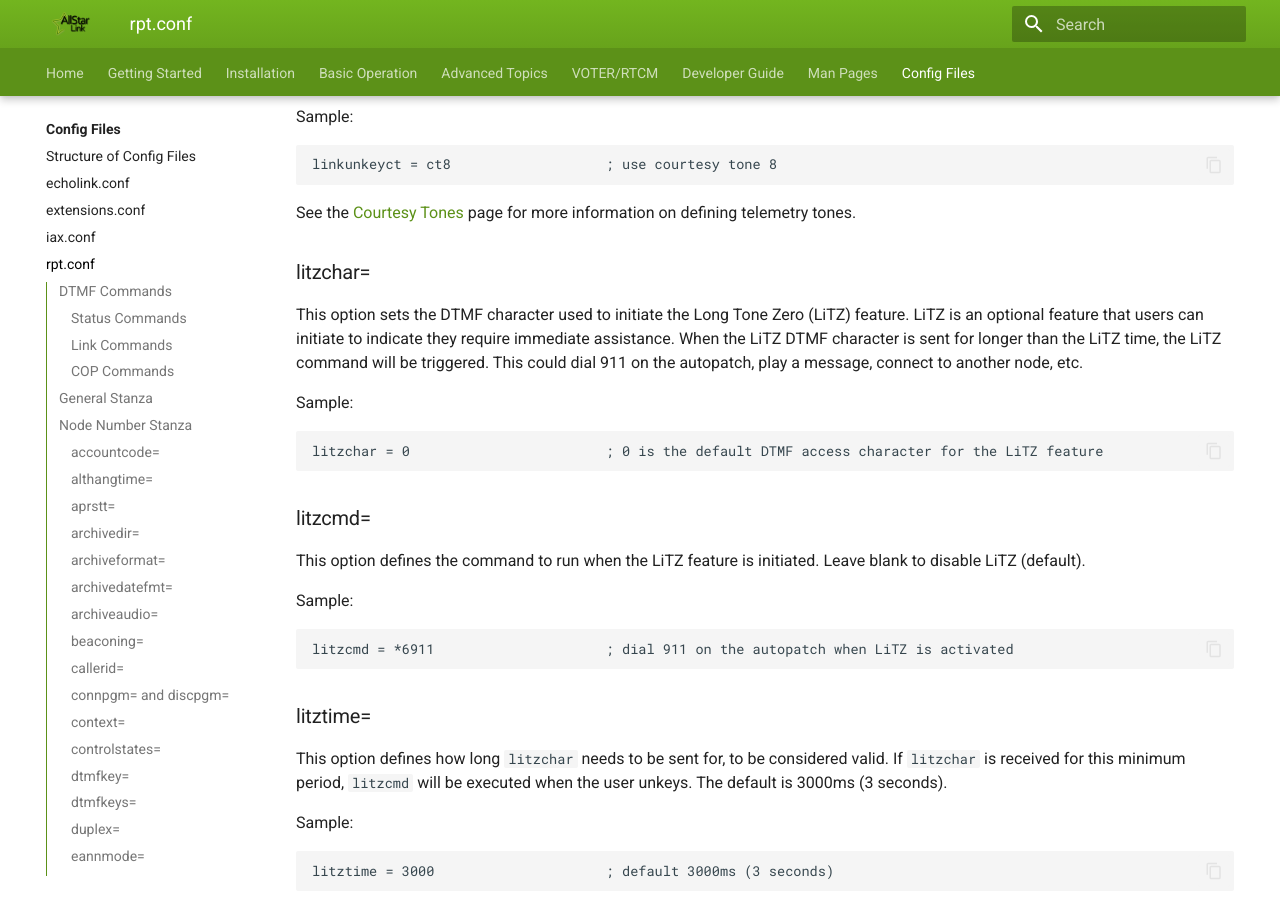
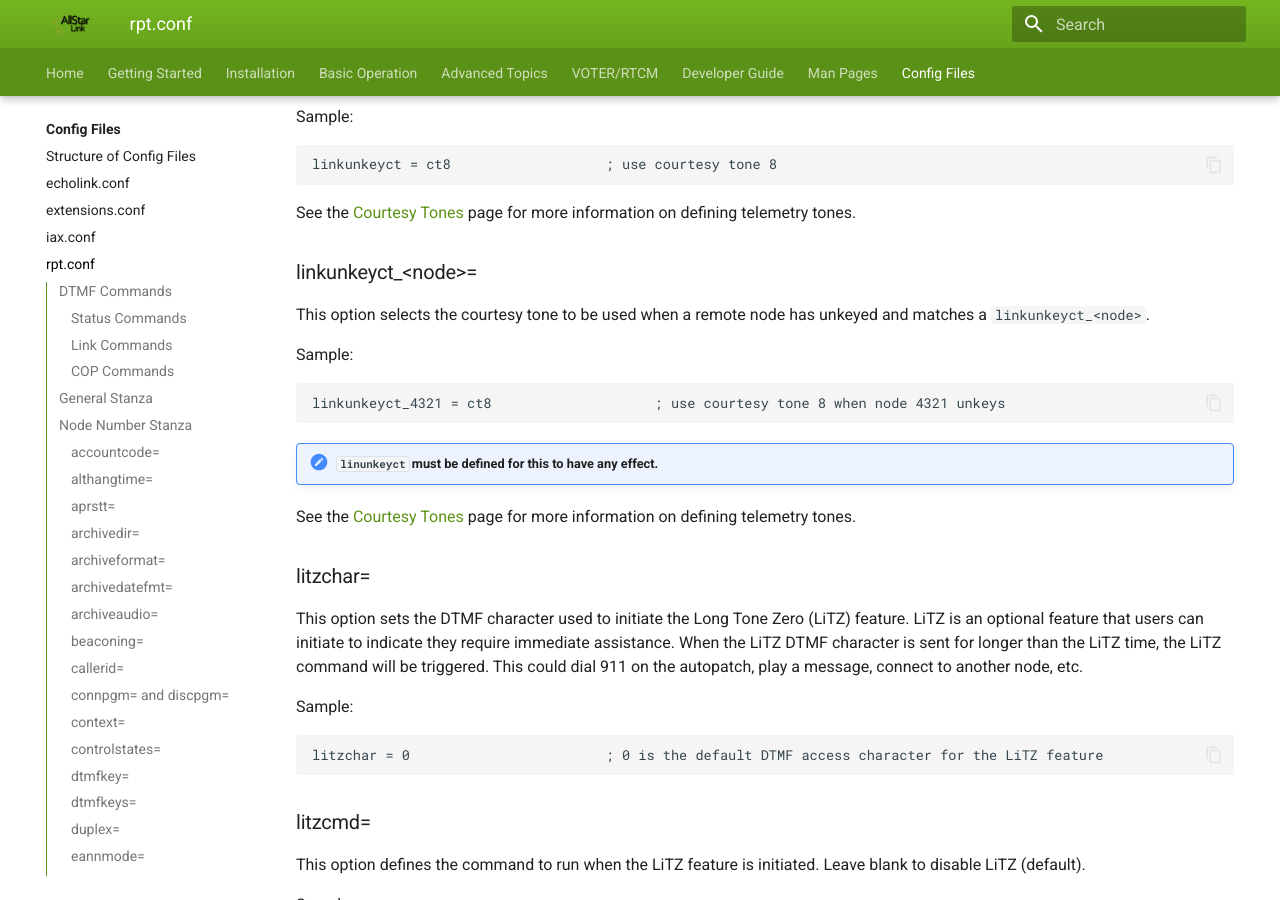
Before and after one commit to AllStarLink/ASL3-Manual, an MkDocs documentation site: the page built from docs/config/rpt_conf.md, in a window 1280 px wide and 900 px high, scrolled down 20883 px. Built offline with MkDocs 1.6.1 and Material for MkDocs 9.7.7, drawn with Linux system fonts in a browser that asks for light colours; some of the changed text lies outside the part shown.

Commit message:
Use linkunkeyct_<node>

````diff
--- a/docs/adv-topics/courtesytones.md
+++ b/docs/adv-topics/courtesytones.md
@@ -9,7 +9,7 @@
 Key|Value|Description
 ---|-----|-----------
 `linkunkeyct`|telemetry stanza key|Courtesy tone sent when a networked user un-keys. The default for this is no courtesy tone
-`node_<node>`|telemetry stanza key|Send this courtesy tone when the matching node un-keys.  If there is no match, `linkunkeyct` is used.  If `linkunkeyct` is not defined, then no courtesy tone will be sent when a networked user un-keys.
+`linkunkeyct_<node>`|telemetry stanza key|Send this courtesy tone when the matching node un-keys.  If there is no match, `linkunkeyct` is used.  If `linkunkeyct` is not defined, then no courtesy tone will be sent when a networked user un-keys.
 `nolocallinkct`|1 or 0|Send `unlinkedct` instead of `linkedct` if another local node is connected to this node (hosted on the same server)
 `remotect`|telemetry stanza key|This courtesy tone will be sent in addition to any other courtesy tone when a remote base is connected to the node. The default is to send telemetry stanza key `ct3`
 `unlinkedct`|telemetry stanza key|Send this courtesy tone when the user un-keys if the node is not connected to any other nodes
@@ -22,7 +22,7 @@
 unlinkedct = ct2                    ; Send a this courtesy tone when the user un-keys if the node is not connected to any other nodes.
 (optional, default is none)
 remotect = ct3                      ; remote linked courtesy tone (indicates a remote is in the list of links)
-node_4321 = ct8                     ; Send this courtesy tone if node 4321 has unkeyed. linkunkeyct must be defined for this to work.
+linkunkeyct_4321 = ct8                     ; Send this courtesy tone if node 4321 has unkeyed. linkunkeyct must be defined for this to work.
 linkunkeyct = ct8                   ; sent when a transmission received over the link un-keys and does not match node_<node>
 ;nolocallinkct = 0                  ; Send unlinkedct instead if another local node is connected to this node (hosted on the same server).
 ```
--- a/docs/config/rpt_conf.md
+++ b/docs/config/rpt_conf.md
@@ -760,6 +760,19 @@
 
 See the [Courtesy Tones](../adv-topics/courtesytones.md) page for more information on defining telemetry tones.
 
+### linkunkeyct_<node\>=
+This option selects the courtesy tone to be used when a remote node has unkeyed and matches a `linkunkeyct_<node>`.
+
+Sample:
+
+```
+linkunkeyct_4321 = ct8                    ; use courtesy tone 8 when node 4321 unkeys
+```
+
+!!! note "`linunkeyct` must be defined for this to have any effect."
+
+See the [Courtesy Tones](../adv-topics/courtesytones.md) page for more information on defining telemetry tones.
+
 ### litzchar=
 This option sets the DTMF character used to initiate the Long Tone Zero (LiTZ) feature. LiTZ is an optional feature that users can initiate to indicate they require immediate assistance. When the LiTZ DTMF character is sent for longer than the LiTZ time, the LiTZ command will be triggered. This could dial 911 on the autopatch, play a message, connect to another node, etc.
 
@@ -872,19 +885,6 @@
 When a node connects/disconnects, Asterisk will look in this directory for a filename that matches the calling node number (ie. 63001.gsm). If it finds such a file, it will play it as the connect/disconnect message.
 
 See the [Sound Files](../adv-topics/soundfiles.md) page for more information on sound file locations.
-
-### node_<node\>=
-This option selects the courtesy tone to be used when a remote node has unkeyed and matches a `node_<node>`.
-
-Sample:
-
-```
-node_4321 = ct8                    ; use courtesy tone 8 when node 4321 unkeys
-```
-
-!!! note "`linunkeyct` must be defined for this to have any effect."
-
-See the [Courtesy Tones](../adv-topics/courtesytones.md) page for more information on defining telemetry tones.
 
 ### nodes=
 This option allows you to override the section name used for the '[nodes]' stanza in `rpt.conf`. The default value is `nodes`. The `[nodes]` stanza operates like a "hosts" file in an OS, and is the first place `app_rpt` looks to resolve how to reach a particular node.
````
